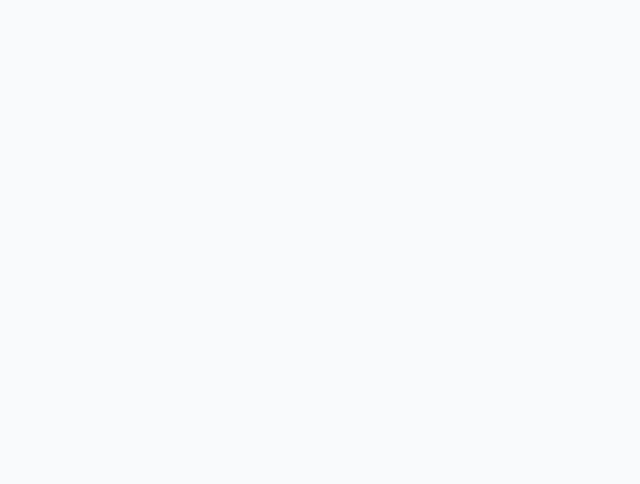
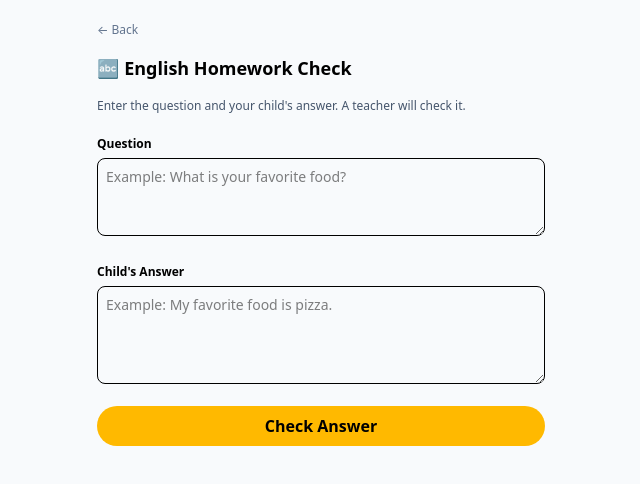
Before and after one commit to ChinTouki/tougaku-homework-app, a React (Vite) app in the folder frontend/: page /english in a window 1280 px wide. Before the commit this address had no page. Shown: the top 484 px of the page, without its empty margins (319-959 px from the left). Built offline with nearby package versions, Linux system fonts and the light colour scheme.

Commit message:
feat: add English homework text check page

```diff
--- a/frontend/src/App.tsx
+++ b/frontend/src/App.tsx
@@ -5,6 +5,7 @@ import HomeworkPage from "./pages/HomeworkPage";
 import PracticePage from "./pages/PracticePage";
 import HomeworkCameraPage from "./pages/HomeworkCameraPage";
 import JapaneseHomeworkPage from "./pages/JapaneseHomeworkPage";
+import EnglishHomeworkPage from "./pages/EnglishHomeworkPage";
 
 
 const App: React.FC = () => {
@@ -15,6 +16,8 @@ const App: React.FC = () => {
         <Route path="/practice" element={<PracticePage />} />
         <Route path="/camera" element={<HomeworkCameraPage />} />
         <Route path="/japanese" element={<JapaneseHomeworkPage />} />
+        <Route path="/english" element={<EnglishHomeworkPage />} />
+
 
       </Routes>
     </BrowserRouter>
--- /dev/null
+++ b/frontend/src/pages/EnglishHomeworkPage.tsx
@@ -0,0 +1,130 @@
+import React, { useState } from "react";
+import { useNavigate } from "react-router-dom";
+import { apiClient } from "../api/client";
+
+interface CheckResponse {
+  correct: boolean;
+  feedback: string;
+  advice: string;
+}
+
+const EnglishHomeworkPage: React.FC = () => {
+  const navigate = useNavigate();
+
+  const [question, setQuestion] = useState("");
+  const [answer, setAnswer] = useState("");
+  const [result, setResult] = useState<CheckResponse | null>(null);
+  const [loading, setLoading] = useState(false);
+  const [error, setError] = useState<string | null>(null);
+
+  const handleCheck = async () => {
+    if (!question.trim() || !answer.trim()) {
+      setError("Please enter both the question and the child's answer.");
+      return;
+    }
+
+    setLoading(true);
+    setError(null);
+    setResult(null);
+
+    try {
+      const res = await apiClient.post<CheckResponse>(
+        "/api/check_english_text",
+        {
+          question,
+          answer,
+        },
+        { timeout: 30000 }
+      );
+      setResult(res.data);
+    } catch {
+      setError("Check failed. Please try again later.");
+    } finally {
+      setLoading(false);
+    }
+  };
+
+  return (
+    <div className="min-h-screen bg-slate-50 p-4">
+      <div className="max-w-md mx-auto space-y-4">
+        <button
+          onClick={() => navigate(-1)}
+          className="text-xs text-slate-500"
+        >
+          ← Back
+        </button>
+
+        <h1 className="text-lg font-bold">🔤 English Homework Check</h1>
+        <p className="text-xs text-slate-600">
+          Enter the question and your child's answer. A teacher will check it.
+        </p>
+
+        {/* Question */}
+        <div>
+          <label className="text-xs font-semibold">Question</label>
+          <textarea
+            className="w-full border rounded-lg p-2 text-sm mt-1"
+            rows={3}
+            placeholder="Example: What is your favorite food?"
+            value={question}
+            onChange={(e) => setQuestion(e.target.value)}
+          />
+        </div>
+
+        {/* Answer */}
+        <div>
+          <label className="text-xs font-semibold">Child's Answer</label>
+          <textarea
+            className="w-full border rounded-lg p-2 text-sm mt-1"
+            rows={4}
+            placeholder="Example: My favorite food is pizza."
+            value={answer}
+            onChange={(e) => setAnswer(e.target.value)}
+          />
+        </div>
+
+        <button
+          onClick={handleCheck}
+          disabled={loading}
+          className="w-full rounded-full bg-amber-400 py-2 font-semibold"
+        >
+          {loading ? "Checking…" : "Check Answer"}
+        </button>
+
+        {error && (
+          <div className="text-sm text-red-600 bg-red-50 border border-red-200 rounded p-2">
+            {error}
+          </div>
+        )}
+
+        {/* Result */}
+        {result && (
+          <div className="bg-white border rounded-xl p-4 space-y-3 text-sm">
+            <div className="flex items-center gap-2">
+              <span className="font-semibold">Result:</span>
+              <span
+                className={`font-bold ${
+                  result.correct ? "text-emerald-600" : "text-red-600"
+                }`}
+              >
+                {result.correct ? "✔ Good job!" : "△ Let's improve"}
+              </span>
+            </div>
+
+            <div>
+              <div className="font-semibold">Teacher's Feedback</div>
+              <div className="text-slate-700 mt-1">{result.feedback}</div>
+            </div>
+
+            <div>
+              <div className="font-semibold">Advice</div>
+              <div className="text-slate-700 mt-1">{result.advice}</div>
+            </div>
+          </div>
+        )}
+      </div>
+    </div>
+  );
+};
+
+export default EnglishHomeworkPage;
```
